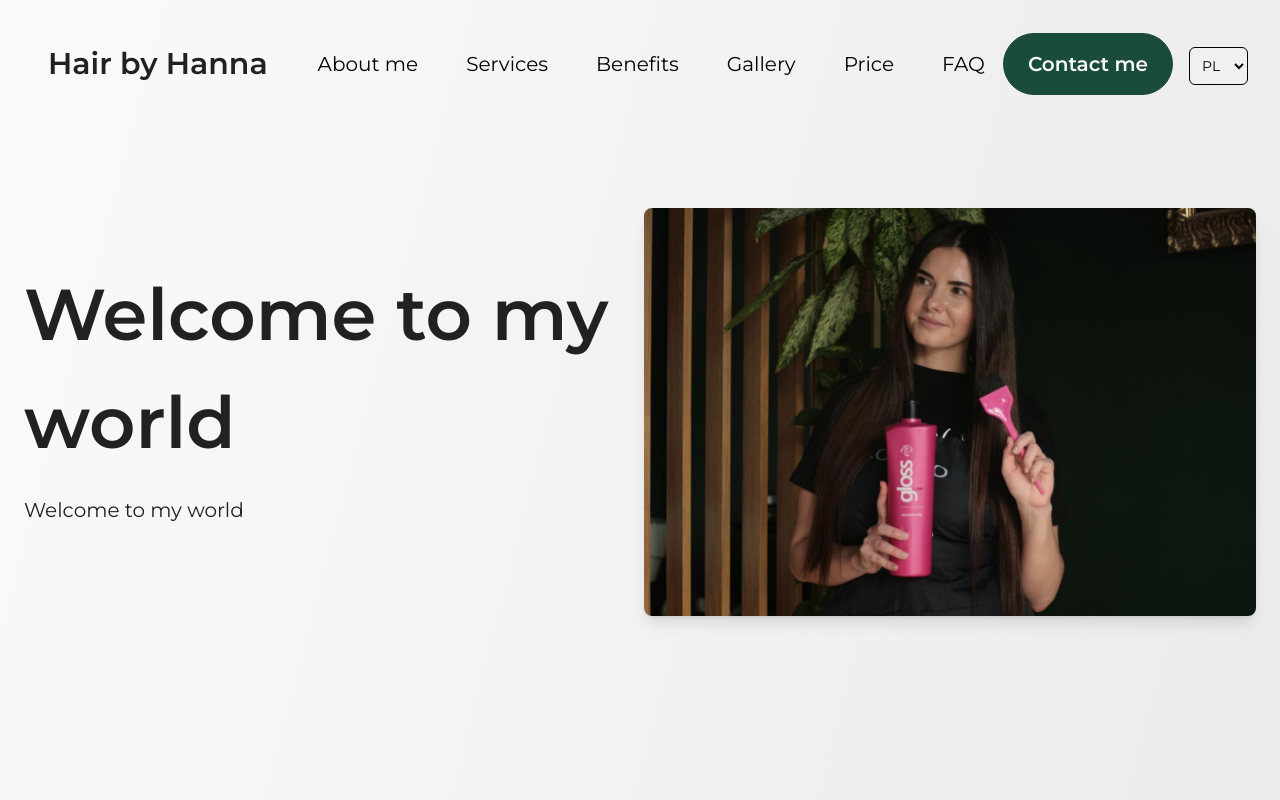
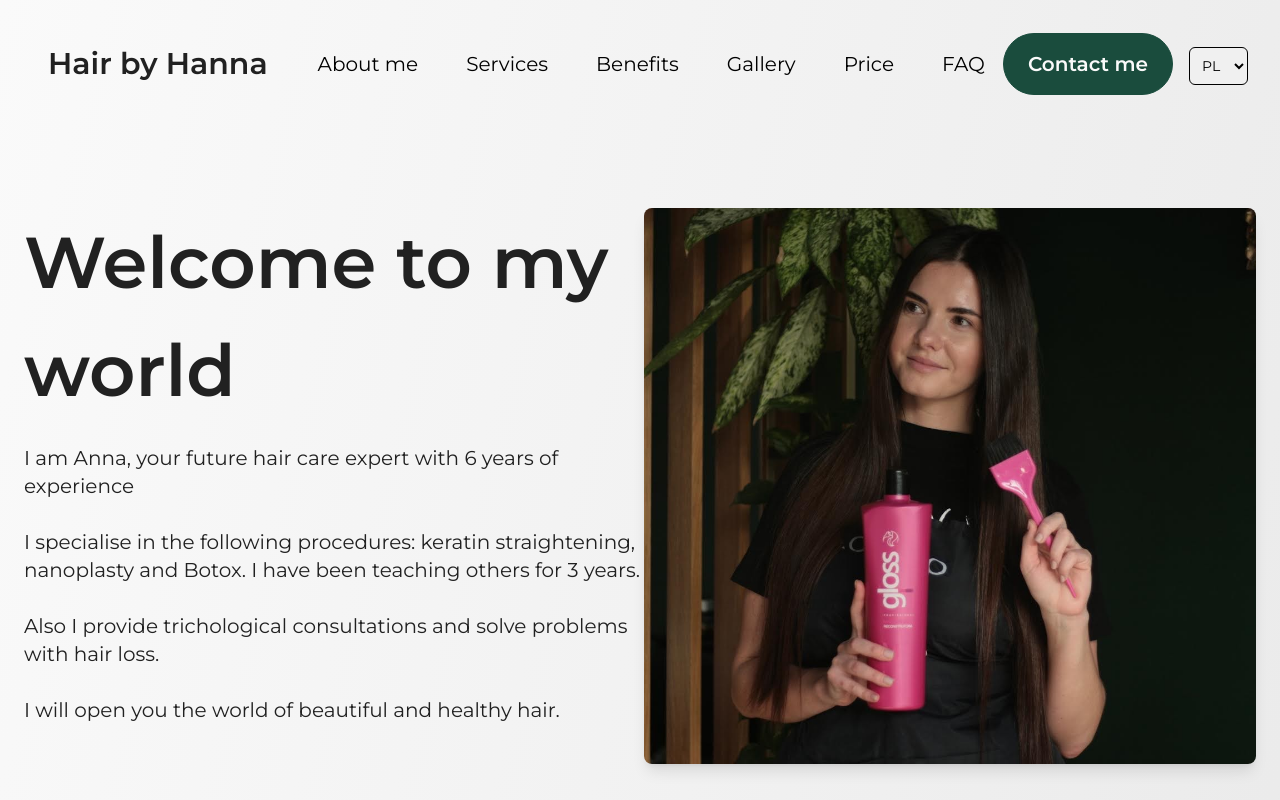
Before and after one commit to ValeriiMatviienko/hair, a Next.js app: page /en in a window 1280 px wide. Shown: the top 800 px of the page. Built offline with nearby package versions, Linux system fonts and the light colour scheme.

Commit message:
translation added

```diff
--- a/app/components/LanguageSelector/index.tsx
+++ b/app/components/LanguageSelector/index.tsx
@@ -37,7 +37,7 @@ const LanguageSelector = () => {
         aria-label="Select language"
         value={selectedLocale}
         onChange={handleLanguageChange}
-        className="block w-full px-2 py-2 mt-1 border rounded-md cursor-pointer bg-softgray hover:border-darkgreen sm:text-sm"
+        className="block w-full px-2 py-2 mt-1 border rounded-md cursor-pointer bg-softgray hover:border-darkgreen sm:text-sm hover:bg-softgray"
       >
         <option value="en">EN</option>
         <option value="pl">PL</option>
--- a/messages/en.json
+++ b/messages/en.json
@@ -19,7 +19,7 @@
     "form_button_send": "Send message",
 
     "hero_title": "Welcome to my world",
-    "hero_description": "Welcome to my world",
+    "hero_description": "I am Anna, your future hair care expert with 6 years of experience\n\nI specialise in the following procedures: keratin straightening, nanoplasty and Botox. I have been teaching others for 3 years.\n\nAlso I provide trichological consultations and solve problems with hair loss.\n\nI will open you the world of beautiful and healthy hair.",
 
     "service_section_title": "Servives",
     "service_section_subtitle": "Discover services I have",
--- a/messages/pl.json
+++ b/messages/pl.json
@@ -19,7 +19,7 @@
     "form_button_send": "Wyślij wiadomość",
 
     "hero_title": "Welcome to my world",
-    "hero_description": "Zapraszam do mojego swiata",
+    "hero_description": "Jestem Hanna - Twoj przyszły ekspert w dziedzinie pielęgnacji włosów z 6-letnim doświadczeniem.\n\nSpecjalizuję się w takich procedurach jak prostowanie keratynowe, nanoplastyka i botox. Od 3 lat szkolę innych w tych dziedzinach.\n\nOprócz tego udzielam konsultacji trychologicznych i rozwiązuję problemy z wypadaniem włosów.\n\nOtworzę przed Tobą świat pięknych i zdrowych włosów.",
 
     "service_section_title": "Usługi",
     "service_section_subtitle": "Zapoznaj się z moją ofertą",
```
